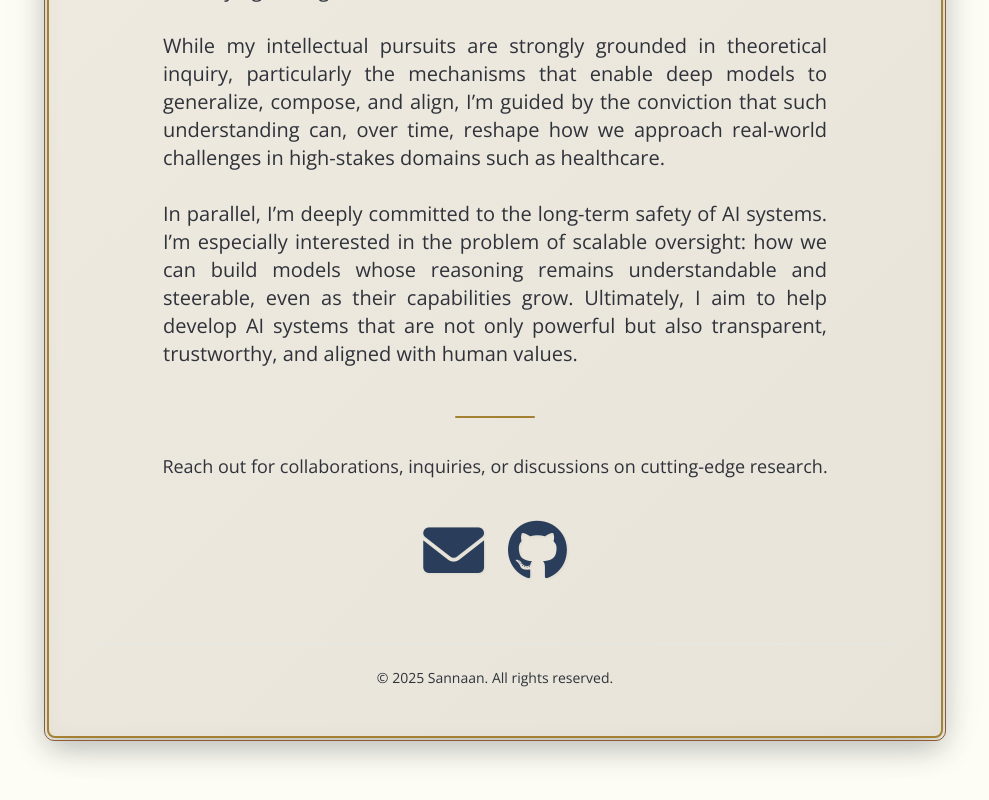
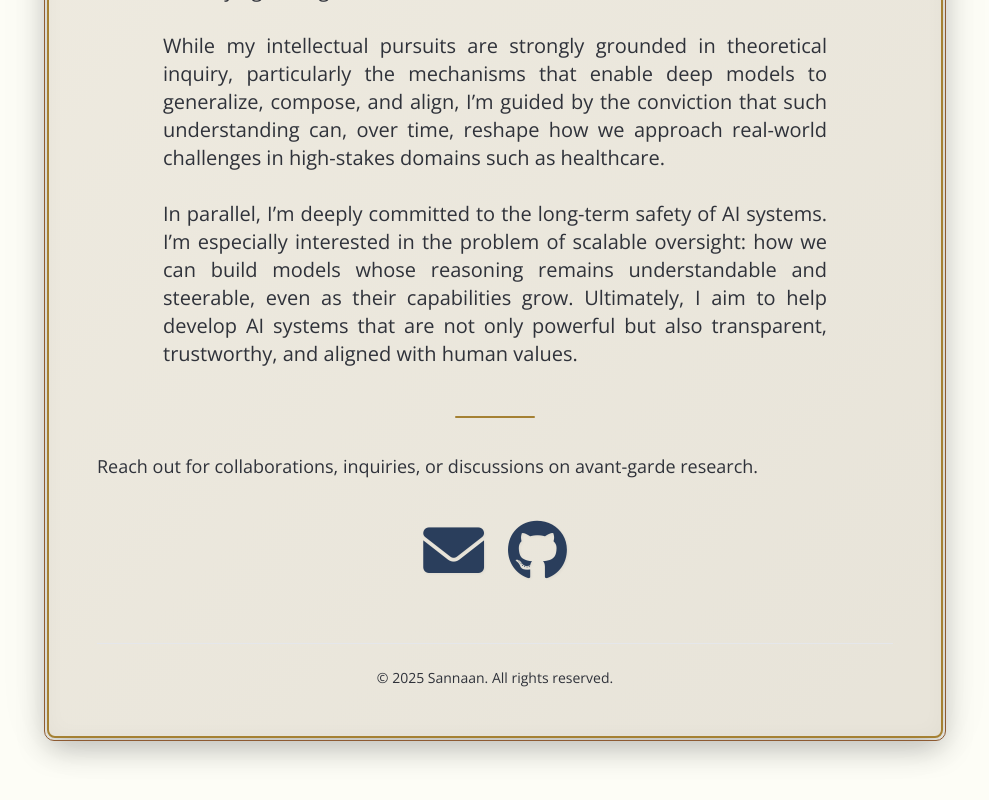
Before and after one commit to sk-zone/sannaan, a plain HTML site: page index.html in a window 1280 px wide. Shown: the part 621-1421 px from the top of the page, without its empty margins (145-1134 px from the left). Drawn offline with nearby package versions, Linux system fonts and the light colour scheme.

Commit message:
I'm done!

```diff
--- a/index.html
+++ b/index.html
@@ -48,8 +48,8 @@
 
         <section id="contact" class="mb-8 text-center">
             <h2 class="section-title font-cinzel"></h2>
-            <p class="text-lg text-text-dark mb-6">
-                Reach out for collaborations, inquiries, or discussions on cutting-edge research.
+            <p class="text-lg text-text-dark mb-6 text-justify">
+                Reach out for collaborations, inquiries, or discussions on avant-garde research.
             </p>
             <div class="flex justify-center space-x-6">
                 <a href="#" id="email-copy-btn" class="contact-icon-link">
```
